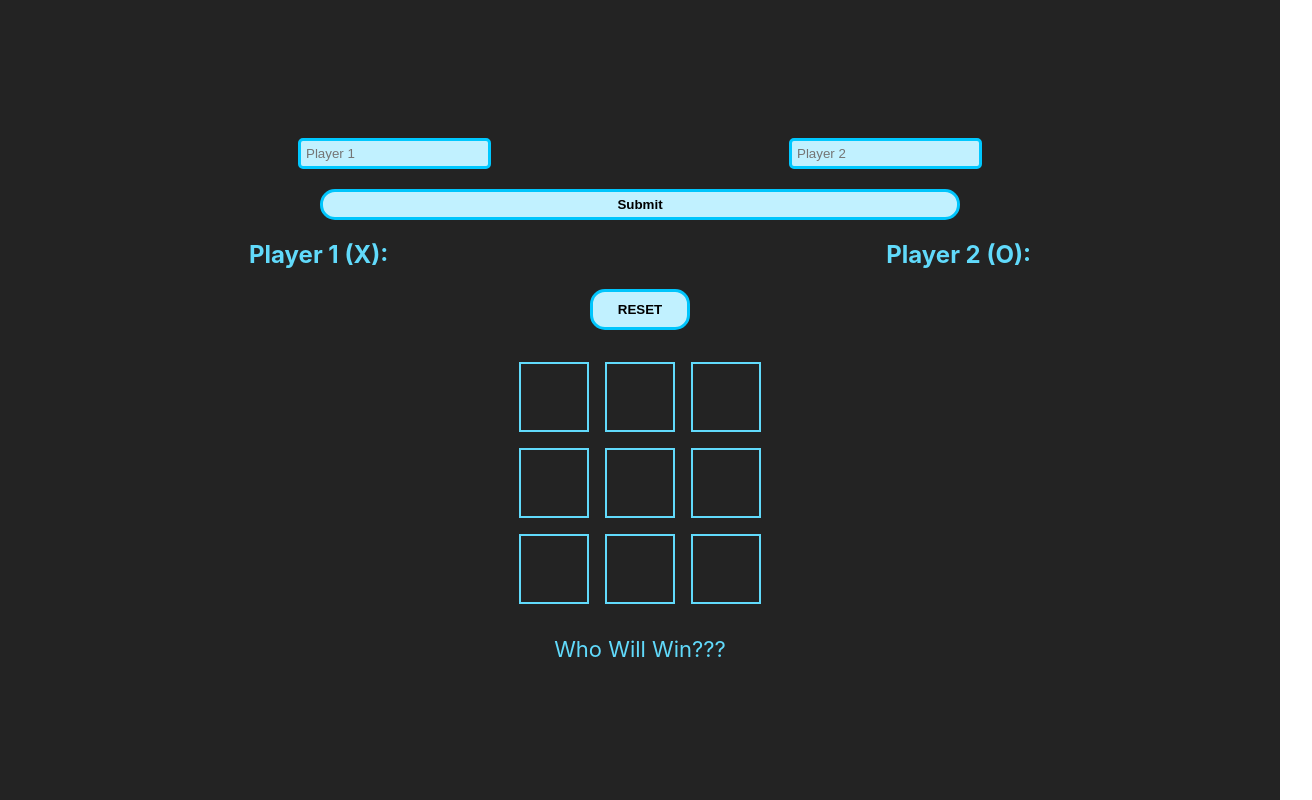
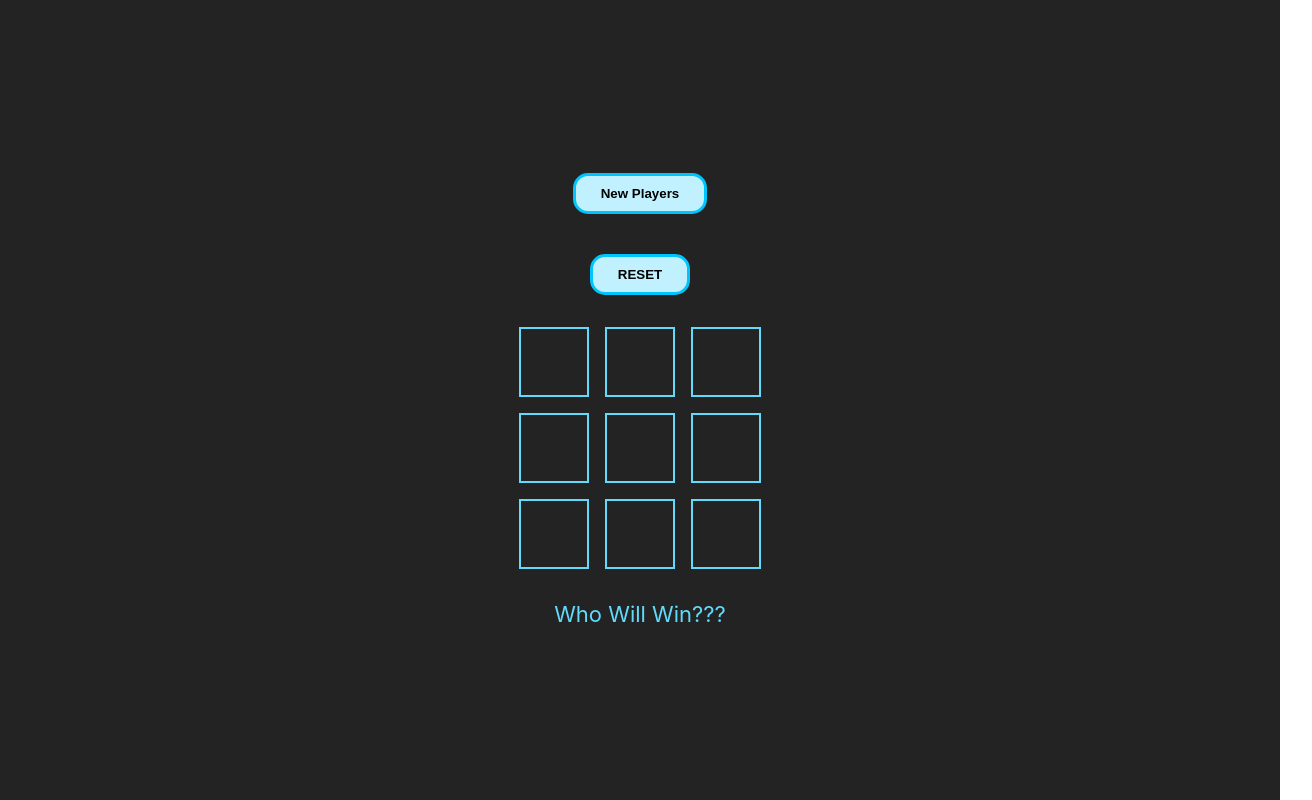
Before and after one commit to tkwaterss/tic-tac-toe, a React (Create React App) app: page / in a window 1280 px wide. Shown: the whole page, 1312 px wide, since content can reach past the window. Built offline with nearby package versions, Linux system fonts and the light colour scheme.

Commit message:
form hides and fixed some state

```diff
--- a/src/App.css
+++ b/src/App.css
@@ -1,3 +1,9 @@
+* {
+  margin: 0px;
+  padding: 0px;
+  box-sizing: border-box;
+}
+
 .App {
   display:flex;
   justify-content: center;
@@ -52,4 +58,9 @@ img {
 
 .name-container h2 {
   color: #61dafb;
+  margin: 20px 0;
 }
+
+.player-form-container {
+  width: 100%;
+}
--- a/src/App.js
+++ b/src/App.js
@@ -1,23 +1,21 @@
 import React, { useState } from "react";
 import Reset from "./components/Reset";
 import Square from "./components/Square";
-import PlayerForm from './components/PlayerForm';
+import NewPlayers from "./components/NewPlayers";
 import "./App.css";
 
 function App() {
   const [squares, setSquares] = useState(["", "", "", "", "", "", "", "", ""]);
   const [player, setPlayer] = useState(true);
-  const [playerOne, setPlayerOne] = useState('');
-  const [playerTwo, setPlayerTwo] = useState('');
+  const [players, setPlayers] = useState(['','']);
 
   const handleReset = () => {
     setSquares(["", "", "", "", "", "", "", "", ""]);
     setPlayer(true);
   };
 
-  const addPlayers = (playerOne, playerTwo) => {
-    setPlayerOne(playerOne);
-    setPlayerTwo(playerTwo);
+  const addPlayers = (players) => {
+    setPlayers(players)
   }
 
   const checkWinner = (array) => {
@@ -34,9 +32,9 @@ function App() {
       const [a ,b, c] = lines[i];
       if( array[a] && array[a] === array[b] && array[a] === array[c]) {
         if(array[a] === "X") {
-          return `${playerOne} Won!`
+          return `${players[0] ? players[0] : 'X'} Won!`
         } else {
-          return `${playerTwo} Won!`
+          return `${players[1] ? players[1] : 'O'} Won!`
         }
       }
     }
@@ -45,10 +43,10 @@ function App() {
 
   return (
     <div className="App">
-      <PlayerForm addPlayers={addPlayers}/>
+      <NewPlayers addPlayers={addPlayers}/>
       <div className="name-container">
-        <h2>{`Player 1 (X): ${playerOne}`}</h2>
-        <h2>{`Player 2 (O): ${playerTwo}`}</h2>
+        <h2>{players[0] ? `Player 1 (X): ${players[0]}` : ''}</h2>
+        <h2>{players[1] ? `Player 2 (O): ${players[1]}` : ''}</h2>
       </div>
       <Reset handleReset={handleReset}/>
       <div className="container">
```
